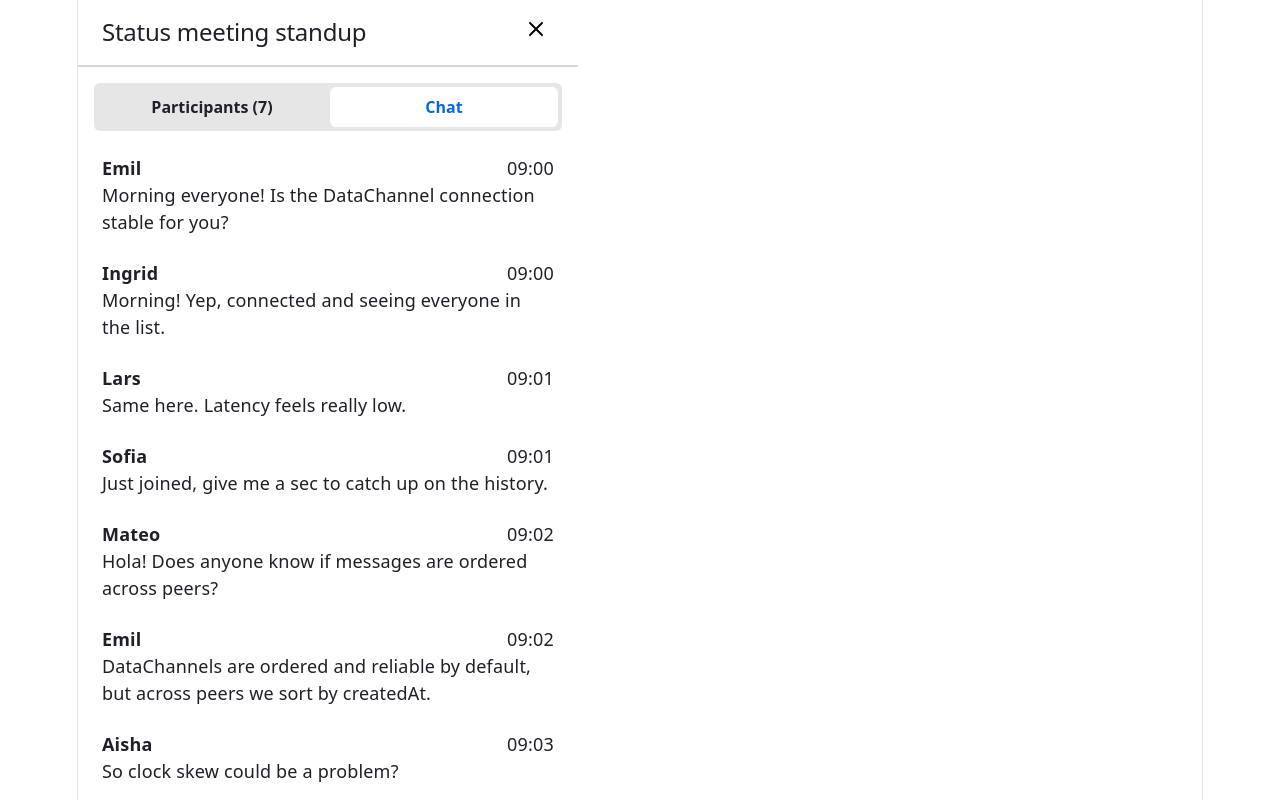
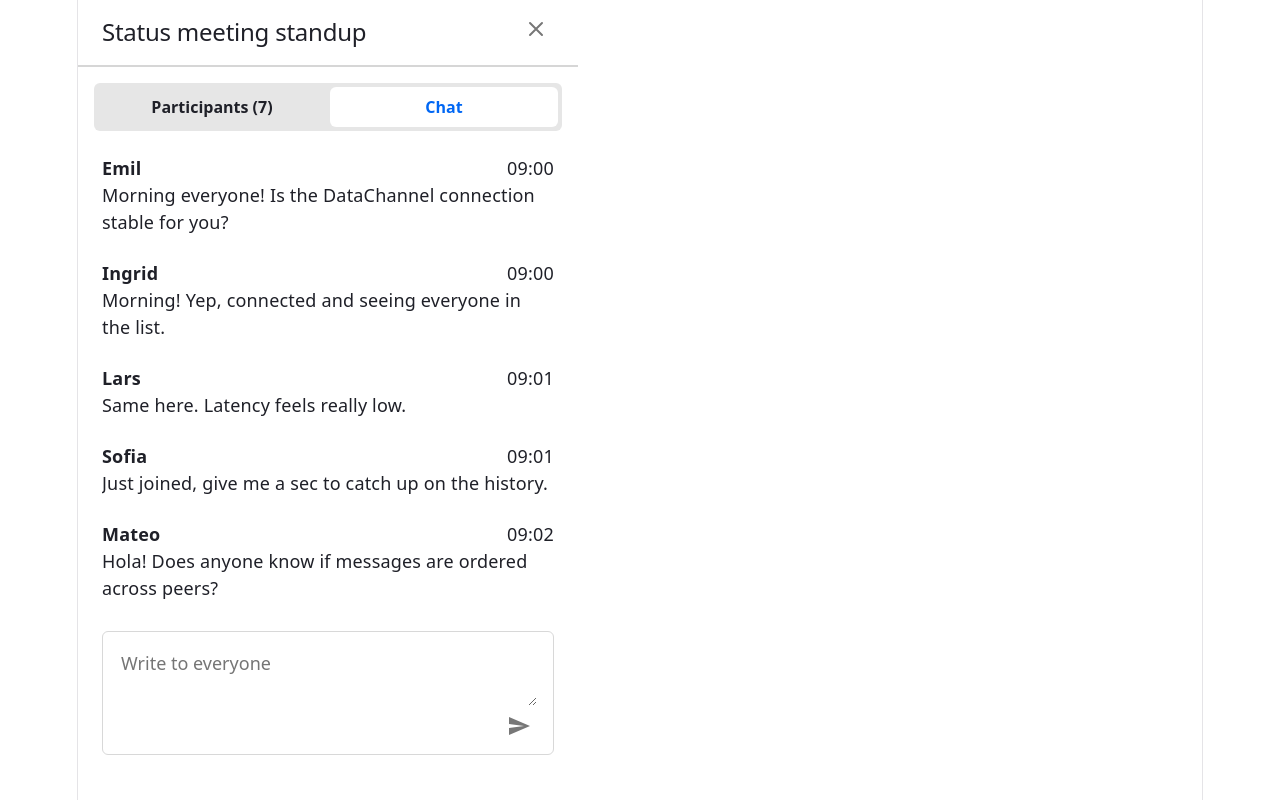
Before and after one commit to EmilsWebbod/Homework, a React (Vite) app: page / in a window 1280 px wide. Both pictures are taken after a click on the button "Chat". Shown: the top 800 px of the page. Built offline with nearby package versions, Linux system fonts and the light colour scheme.

Commit message:
Add Chat and Input

```diff
--- a/src/App.css
+++ b/src/App.css
@@ -7,6 +7,8 @@
   --border-radius: 6px;
 
   --color: #1f2028;
+  --color-grey: #D8D8D8;
+  --color-grey-dark: #777777;
   --color-active: #0067F4;
   --background-grey: #E6E6E6;
   --paper-background: #ffffff;
@@ -57,7 +59,7 @@ hr {
 }
 
 svg {
-  color: black;
+  color: var(--color-grey-dark);
   width: 24px;
   height: 24px;
 }
--- a/src/components/Icons/Icons.tsx
+++ b/src/components/Icons/Icons.tsx
@@ -1,5 +1,11 @@
 import type {ReactElement} from "react";
 
 export const CloseIcon = (): ReactElement => (
-    <svg xmlns="http://www.w3.org/2000/svg" viewBox="0 0 24 24" fill="none" stroke="currentColor" stroke-width="2" stroke-linecap="round"><path d="M6 6l12 12M18 6L6 18"/></svg>
+    <svg xmlns="http://www.w3.org/2000/svg" viewBox="0 0 24 24" stroke="currentColor" stroke-width="2" stroke-linecap="round"><path d="M6 6l12 12M18 6L6 18"/></svg>
 )
+
+export const SendIcon = (): ReactElement => (
+    <svg xmlns="http://www.w3.org/2000/svg" viewBox="0 0 24 24" fill="currentColor">
+        <path d="M2.01 21 23 12 2.01 3 2 10l15 2-15 2z"/>
+    </svg>
+)
--- a/src/modules/Chat/Chat.css
+++ b/src/modules/Chat/Chat.css
@@ -1,8 +1,15 @@
 .chat {
+    display: flex;
+    flex-direction: column;
+    gap: var(--spacing-md);
+    height: 600px;
+    padding: 0 var(--spacing-xs);
+}
+
+.chat__messages {
+    height: 100%;
     display: flex;
     flex-direction: column;
     gap: var(--spacing-lg);
     overflow-y: scroll;
-    height: calc(100% - 48px);
-    padding: 0 var(--spacing-xs);
 }
--- a/src/modules/Chat/Chat.tsx
+++ b/src/modules/Chat/Chat.tsx
@@ -1,18 +1,22 @@
 import './Chat.css';
 import type {ReactElement} from "react";
 import type {Message} from "../../../types/messages.js";
+import {ChatInput, type ChatInputProps} from "./ChatInput.js";
 import {ChatMessage} from "./ChatMessage.js";
 
-interface Props {
+interface Props extends ChatInputProps {
     messages: Message[];
 }
 
-export function Chat({messages}: Props): ReactElement {
+export function Chat({messages, onSend}: Props): ReactElement {
     return (
         <div className="chat">
-            {messages.map((message): ReactElement => (
-                <ChatMessage key={message.id} message={message}/>
-            ))}
+            <div className="chat__messages">
+                {messages.map((message): ReactElement => (
+                    <ChatMessage key={message.id} message={message}/>
+                ))}
+            </div>
+            <ChatInput onSend={onSend} />
         </div>
     )
 }
--- /dev/null
+++ b/src/modules/Chat/ChatInput.css
@@ -0,0 +1,22 @@
+
+.chat-input {
+    border: 1px solid var(--color-grey);
+    border-radius: var(--border-radius);
+    padding: var(--spacing-md) var(--spacing-md) var(--spacing-xs) var(--spacing-md);
+}
+.chat-input > textarea {
+    background: none;
+    border: none;
+    color: black;
+    width: 100%;
+}
+
+.chat-input > input:active {
+    background: none;
+    border: none;
+}
+
+.chat-input__footer {
+    display: flex;
+    justify-content: space-between;
+}
--- /dev/null
+++ b/src/modules/Chat/ChatInput.tsx
@@ -0,0 +1,30 @@
+import './ChatInput.css';
+import {type ReactElement, type SubmitEvent, useCallback, useState} from "react";
+import {SendIcon} from "../../components/Icons/Icons.js";
+
+export interface ChatInputProps {
+    onSend: (message: string) => void;
+}
+
+export function ChatInput({onSend}: ChatInputProps): ReactElement {
+    const [value, setValue] = useState('');
+
+    const handleOnSubmit = useCallback((event: SubmitEvent<HTMLFormElement>): void => {
+        event.preventDefault();
+        onSend(value);
+    }, [onSend, value])
+
+    return (
+        <form onSubmit={handleOnSubmit}>
+            <div className="chat-input">
+                <textarea value={value} onChange={e => setValue(e.target.value)} placeholder="Write to everyone"/>
+                <div className="chat-input__footer">
+                    <div className="chat-input__actions"></div>
+                    <div className="chat-input__send">
+                        <button className="icon-button"><SendIcon/></button>
+                    </div>
+                </div>
+            </div>
+        </form>
+    )
+}
```
Also changed, not shown: 1 other file (tests, documents, lock files or other folders).
